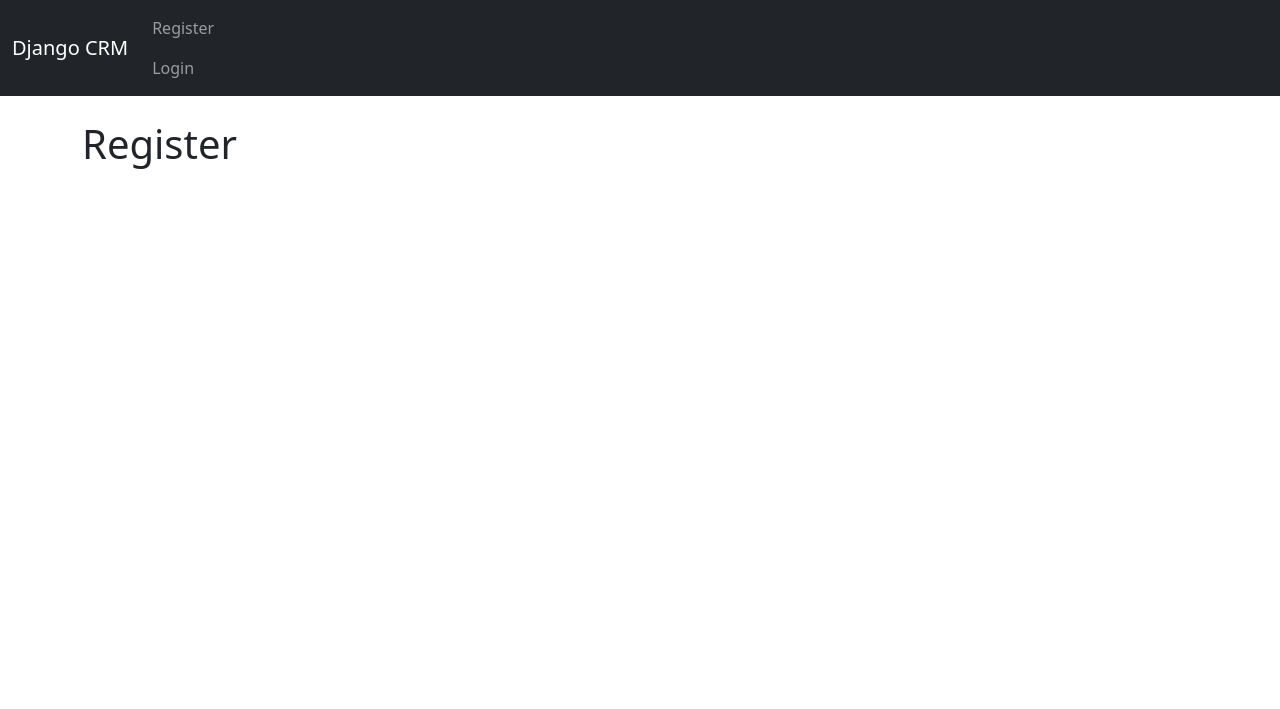
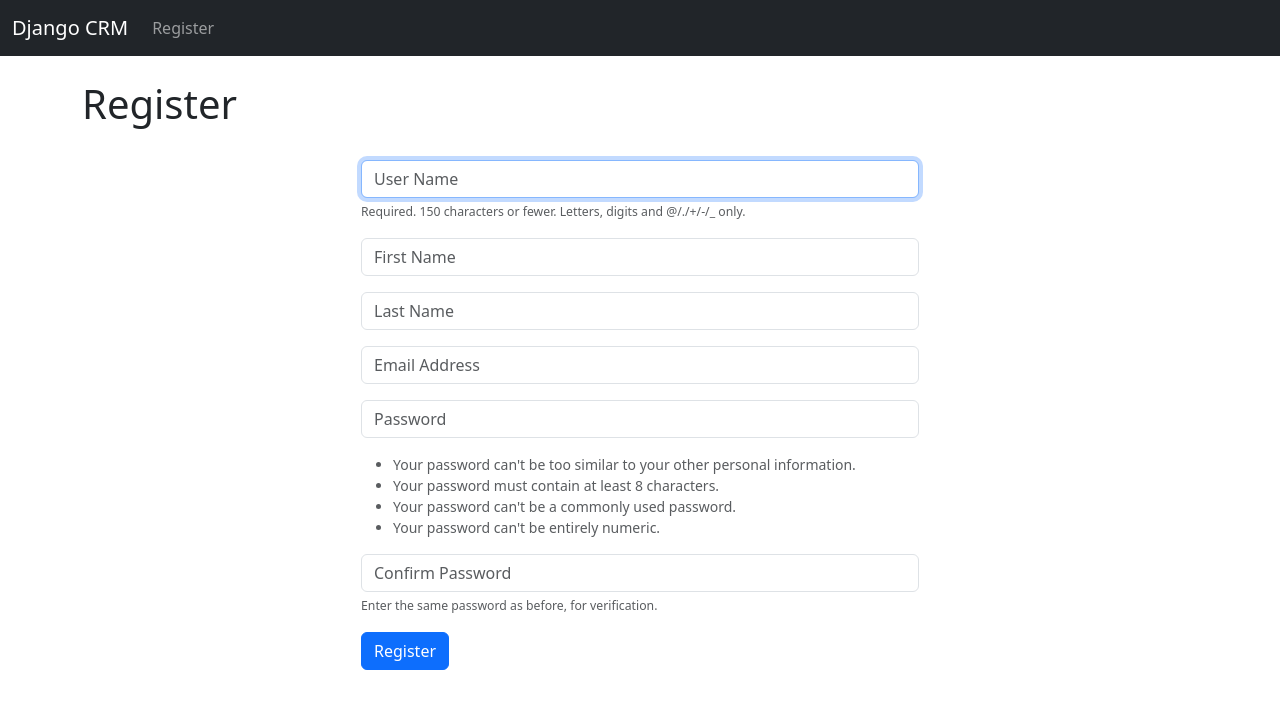
Before and after one commit to sv1nce/django_crm, a Django app: page /register/ in a window 1280 px wide. Shown: the top 709 px of the page. Run offline with Django 4.2, Linux system fonts and the light colour scheme.

Commit message:
Register

```diff
--- a/dcrm/website/forms.py
+++ b/dcrm/website/forms.py
@@ -2,16 +2,19 @@ from django.contrib.auth.forms import UserCreationForm
 from django.contrib.auth.models import User
 from django import forms
 
+
 class SignUpForm(UserCreationForm):
-    email = forms.EmailField(label='', widget=forms.TextInput(attrs={'class': 'form-control', 'placeholder': 'Email Address'}))
-    first_name = forms.CharField(label='', max_length='100', widget=forms.TextInput(attrs={'class': 'form-control', 'placeholder': 'First Name'}))
-    last_name = forms.CharField(label='', max_length='50', widget=forms.TextInput(attrs={'class': 'form-control', 'placeholder': 'Last Name'}))
+	email = forms.EmailField(label="", widget=forms.TextInput(attrs={'class':'form-control', 'placeholder':'Email Address'}))
+	first_name = forms.CharField(label="", max_length=100, widget=forms.TextInput(attrs={'class':'form-control', 'placeholder':'First Name'}))
+	last_name = forms.CharField(label="", max_length=100, widget=forms.TextInput(attrs={'class':'form-control', 'placeholder':'Last Name'}))
 
-    class Meta:
-        model = User
-        field = ('username', 'first_name', 'last_name', 'email', 'password1', 'password2')
 
-    def __init__(self, *args, **kwargs):
+	class Meta:
+		model = User
+		fields = ('username', 'first_name', 'last_name', 'email', 'password1', 'password2')
+
+
+	def __init__(self, *args, **kwargs):
 		super(SignUpForm, self).__init__(*args, **kwargs)
 
 		self.fields['username'].widget.attrs['class'] = 'form-control'
--- a/dcrm/website/templates/navbar.html
+++ b/dcrm/website/templates/navbar.html
@@ -13,7 +13,6 @@
           {% else %}
           <li class="nav-item">
             <a class="nav-link" href="{% url 'register' %}">Register</a>
-            <a class="nav-link" href="{% url 'home' %}">Login</a>
           </li>
           {% endif %}
         </ul>
--- a/dcrm/website/templates/register.html
+++ b/dcrm/website/templates/register.html
@@ -2,4 +2,23 @@
 
 {% block content %}
     <h1>Register</h1>
+    </br>
+    <div class="col-md-6 offset-md-3">
+        <form action="" method="post">
+            {% csrf_token %}
+            {% if form.errors %}
+            <div class="alert alert-warning alert-dismissible fade show" role="alert">
+                Your form has errors
+                {% for field in form %}
+                    {% if field.errors %}
+                        {{ field.errors }}
+                    {% endif %}
+                {% endfor %}
+                <button type="button" class="btn-close" data-bs-dismiss="alert" aria-label="Close"></button>
+              </div>
+            {% endif %}
+            {{ form.as_p }}
+            <button type="submit" class="btn btn-primary">Register</button>
+        </form>
+    </div>
 {% endblock %}
--- a/dcrm/website/views.py
+++ b/dcrm/website/views.py
@@ -1,6 +1,7 @@
 from django.shortcuts import render, redirect
 from django.contrib.auth import authenticate, login, logout
 from django.contrib import messages
+from .forms import SignUpForm
 
 # Create your views here.
 def home(request):
@@ -29,4 +30,19 @@ def logout_user(request):
 
 
 def register_user(request):
-    return render(request, 'register.html', {})
+    if request.method == 'POST':
+        form = SignUpForm(request.POST)
+        if form.is_valid():
+            form.save()
+            # Authenticate and login
+            username = form.cleaned_data['username']
+            password = form.cleaned_data['password1']
+            user = authenticate(username=username, password=password)
+            login(request,user)
+            messages.success(request, 'You have successfullu registred')
+            return redirect('home')
+    else:
+        form = SignUpForm()
+        return render(request, 'register.html', {'form': form})
+
+    return render(request, 'register.html', {'form': form})
```
